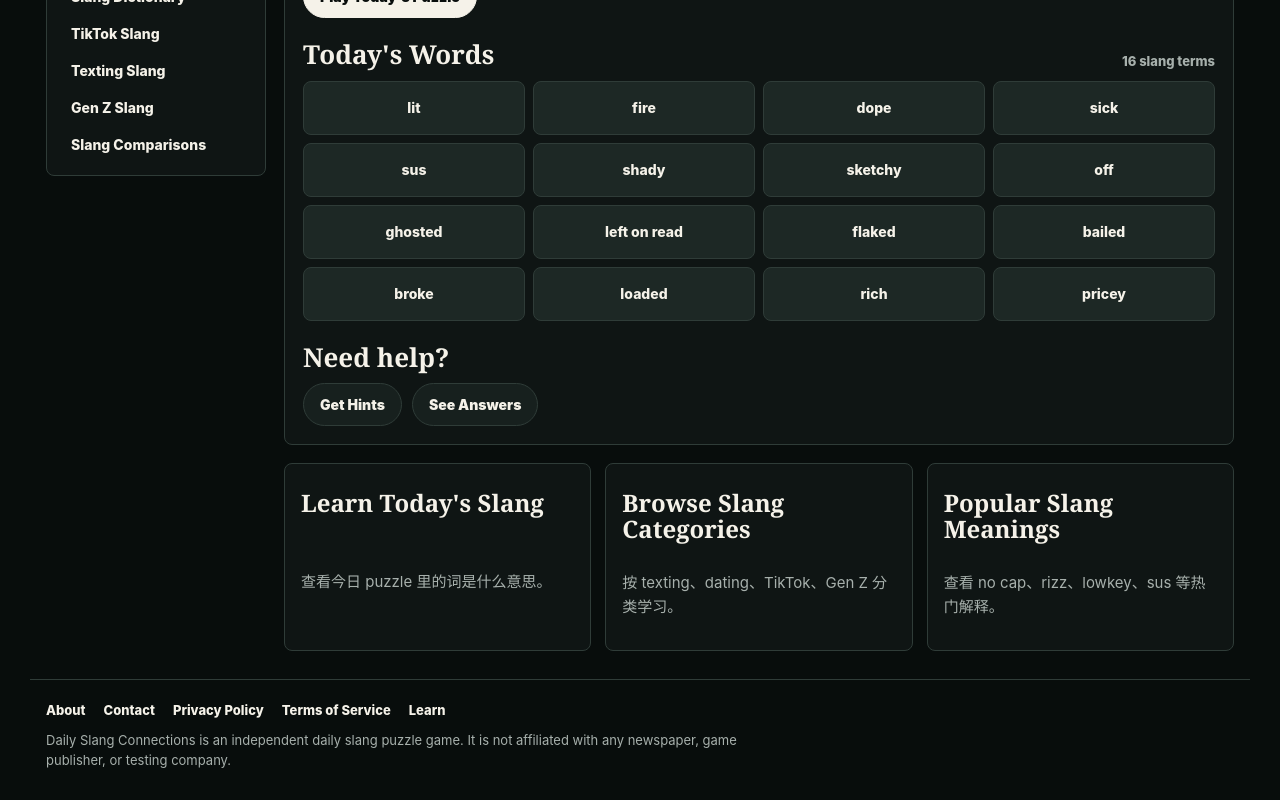
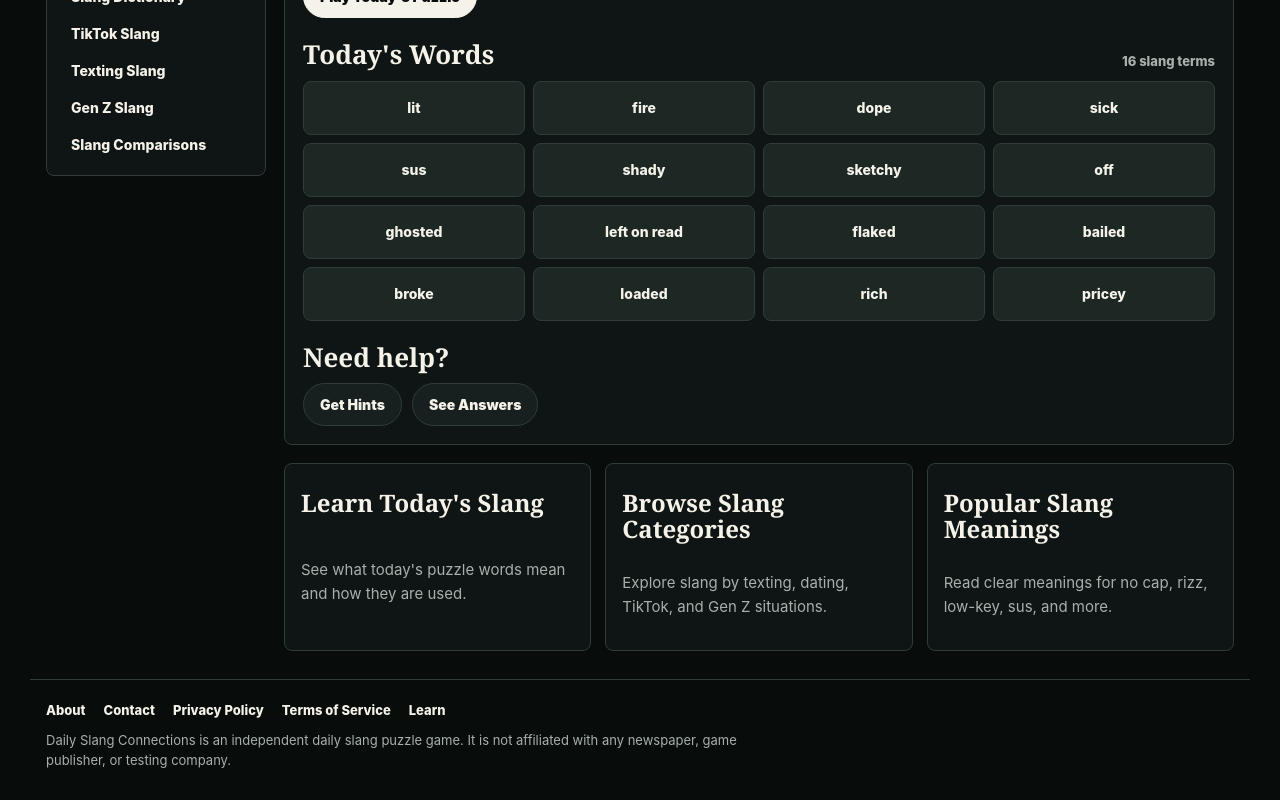
Before and after one commit to ferjamison/daily-slang-connections, a Next.js app: page / in a window 1280 px wide. Shown: the part 353-1153 px from the top of the page. Built offline with nearby package versions, Linux system fonts and the light colour scheme; no server answers; the database is empty.

Commit message:
Fix homepage card copy

```diff
--- a/app/page.tsx
+++ b/app/page.tsx
@@ -46,15 +46,15 @@ export default async function HomePage() {
       <section className="home-cards" aria-label="Slang guide shortcuts">
         <Link className="card prose" href="/answers">
           <h2>Learn Today&apos;s Slang</h2>
-          <p>查看今日 puzzle 里的词是什么意思。</p>
+          <p>See what today&apos;s puzzle words mean and how they are used.</p>
         </Link>
         <Link className="card prose" href="/slang-people-use-when-texting">
           <h2>Browse Slang Categories</h2>
-          <p>按 texting、dating、TikTok、Gen Z 分类学习。</p>
+          <p>Explore slang by texting, dating, TikTok, and Gen Z situations.</p>
         </Link>
         <Link className="card prose" href="/what-does-no-cap-mean">
           <h2>Popular Slang Meanings</h2>
-          <p>查看 no cap、rizz、lowkey、sus 等热门解释。</p>
+          <p>Read clear meanings for no cap, rizz, low-key, sus, and more.</p>
         </Link>
       </section>
     </main>
```
